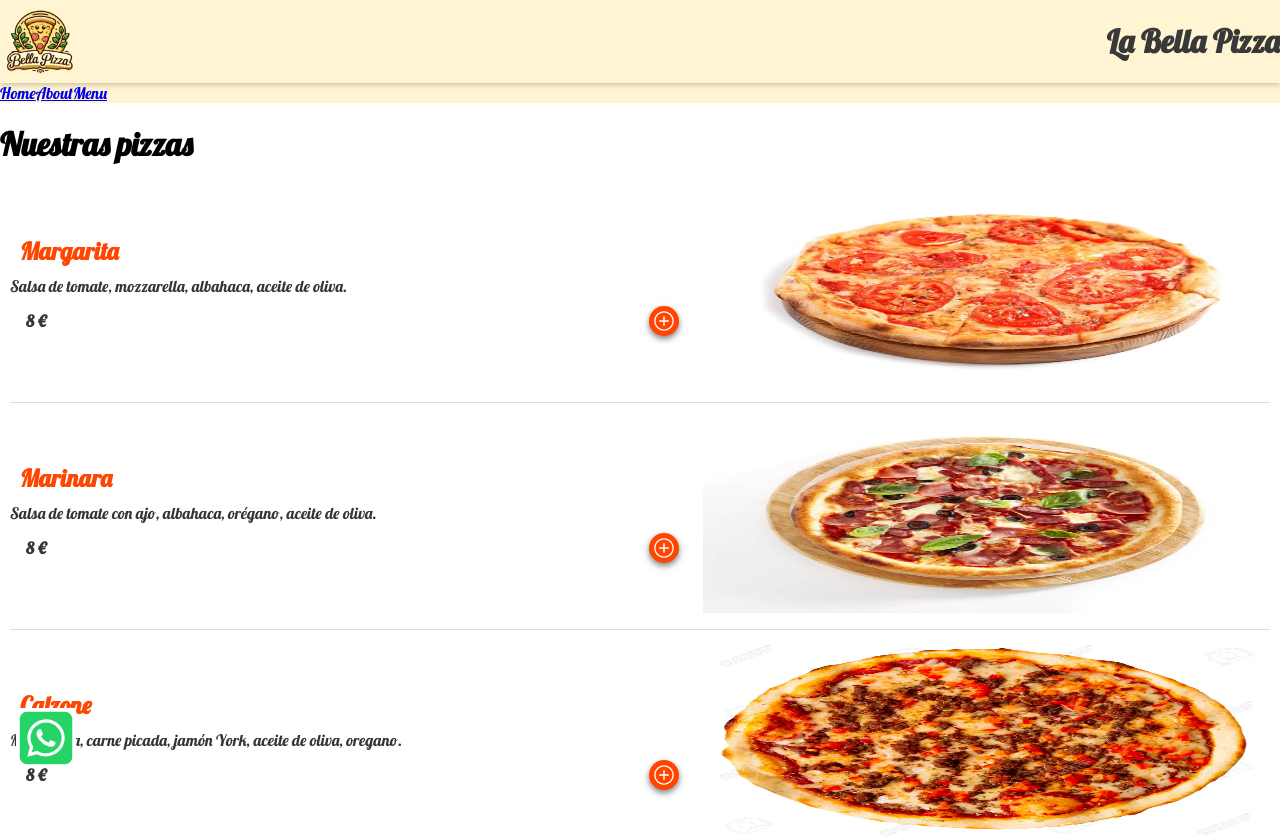
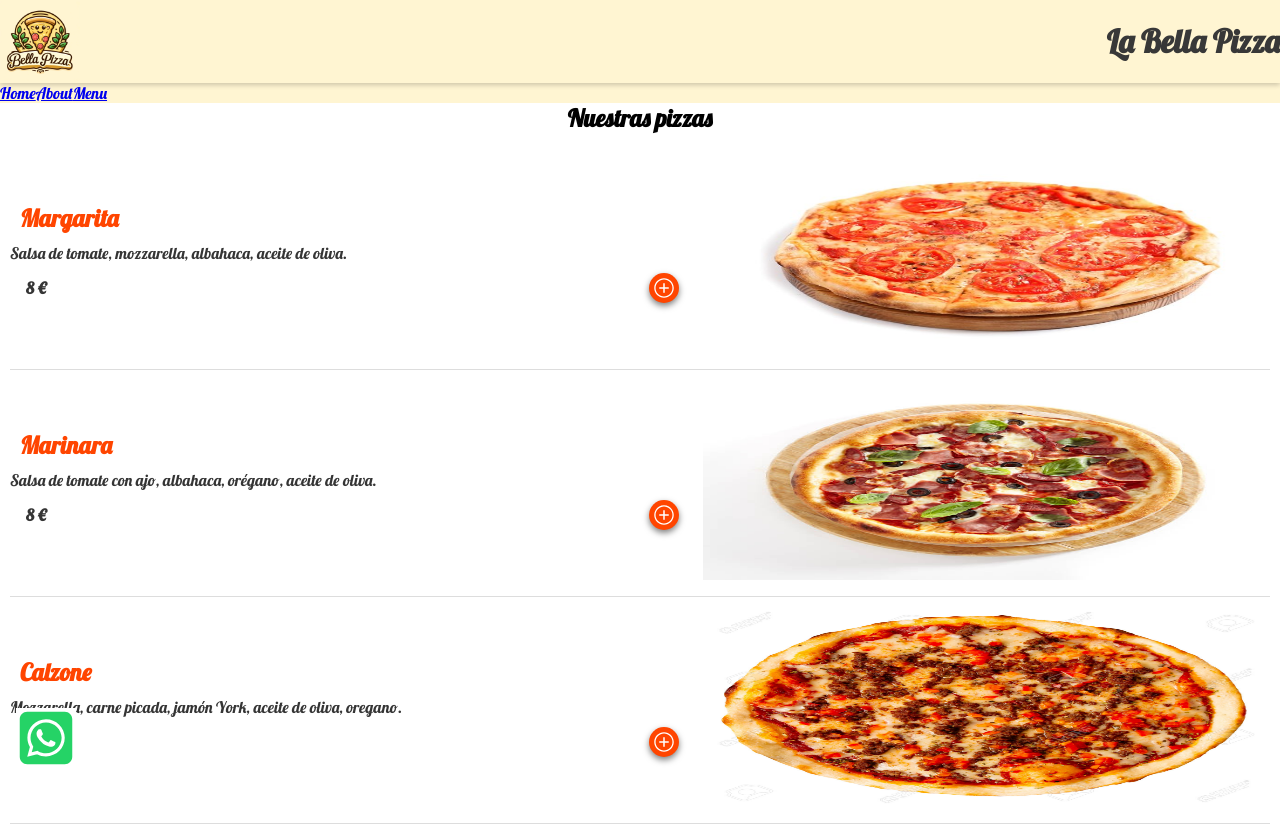
Before and after one commit to labellapizza/labellapizza.es, a Next.js app: page / in a window 1280 px wide. Shown: the top 836 px of the page. Built offline with nearby package versions, Linux system fonts and the light colour scheme.

Commit message:
Add header links and styles

```diff
--- a/app/cart/page.jsx
+++ b/app/cart/page.jsx
@@ -12,7 +12,6 @@ const CartPage = () => {
     const { cart, clearCart } = useCart();
     const [name, setName] = useState("");
     const [address, setAddress] = useState("");
-    const [phone, setPhone] = useState("");
     const [errors, setErrors] = useState({ name: "", address: "" });
 
     function createWhatsAppLink(cart) {
@@ -27,7 +26,9 @@ const CartPage = () => {
             ) || [];
         const message = `Hola, me gustaría pedir:\n${items.join(
             "\n"
-        )}\nTotal: ${calculateTotal().toFixed(2)}€`;
+        )}\nTotal: ${calculateTotal().toFixed(2)}€\n
+        Nombre: ${name}\n
+        Direccion: ${address}`;
         return `${baseUrl}?text=${encodeURIComponent(message)}`;
     }
 
--- a/app/page.jsx
+++ b/app/page.jsx
@@ -252,17 +252,38 @@ export default function Home() {
     return (
         <div>
             <main className={styles.menu} style={{ marginBottom: "8rem" }}>
-                <h1 id="Nuestas-pizzas">Nuestras pizzas</h1>
-                {items.map((pizza) => (
+                <h2 id="nuestas-pizzas" className={styles.anchorHeader}>
+                    Nuestras pizzas
+                </h2>
+                {items
+                    .filter((item) => item.type === "Pizzas")
+                    .map((item) => {
+                        return (
                             <Item
-                        key={pizza.name}
-                        name={pizza.name}
-                        description={pizza.description}
-                        price={pizza.price}
-                        src={pizza.src}
+                                key={item.name}
+                                name={item.name}
+                                description={item.description}
+                                price={item.price}
+                                src={item.src}
                             />
-                ))}
-                {
+                        );
+                    })}
+                <h2 id="bebidas" className={styles.anchorHeader}>
+                    Bebidas
+                </h2>
+                {items
+                    .filter((item) => item.type === "Drinks")
+                    .map((item) => {
+                        return (
+                            <Item
+                                key={item.name}
+                                name={item.name}
+                                description={item.description}
+                                price={item.price}
+                                src={item.src}
+                            />
+                        );
+                    })}
                 <a
                     href={createWhatsAppLink()}
                     className={
@@ -273,7 +294,6 @@ export default function Home() {
                 >
                     <WhatsAppButton />
                 </a>
-                }
             </main>
             {isCartVisible && <CartSummary />}
         </div>
--- a/app/page.module.css
+++ b/app/page.module.css
@@ -10,3 +10,9 @@
   bottom: 1rem;
   left: 1rem;
 }
+.anchorHeader {
+  padding-top: 90px;
+  margin-top: -90px;
+  display: block;
+  text-align: center;
+}
--- a/components/HamburgerMenu/index.jsx
+++ b/components/HamburgerMenu/index.jsx
@@ -34,7 +34,7 @@ export default function HamburgerMenu() {
                             <li className={styles.subMenuItem}>
                                 <Link
                                     className={styles.button}
-                                    href={"/#drinks"}
+                                    href={"/#bebidas"}
                                 >
                                     Bebidas
                                 </Link>
```
Lines whose indentation alone changed are shown as unchanged.
